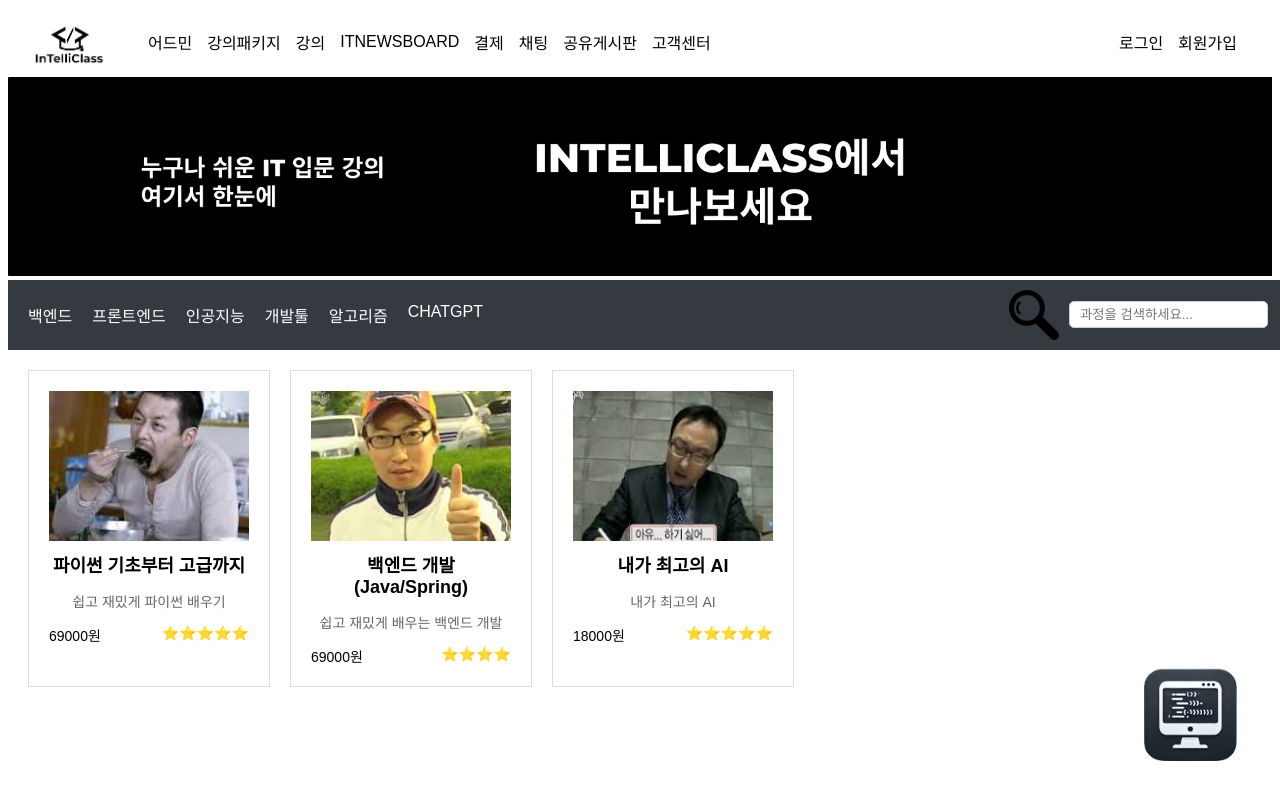
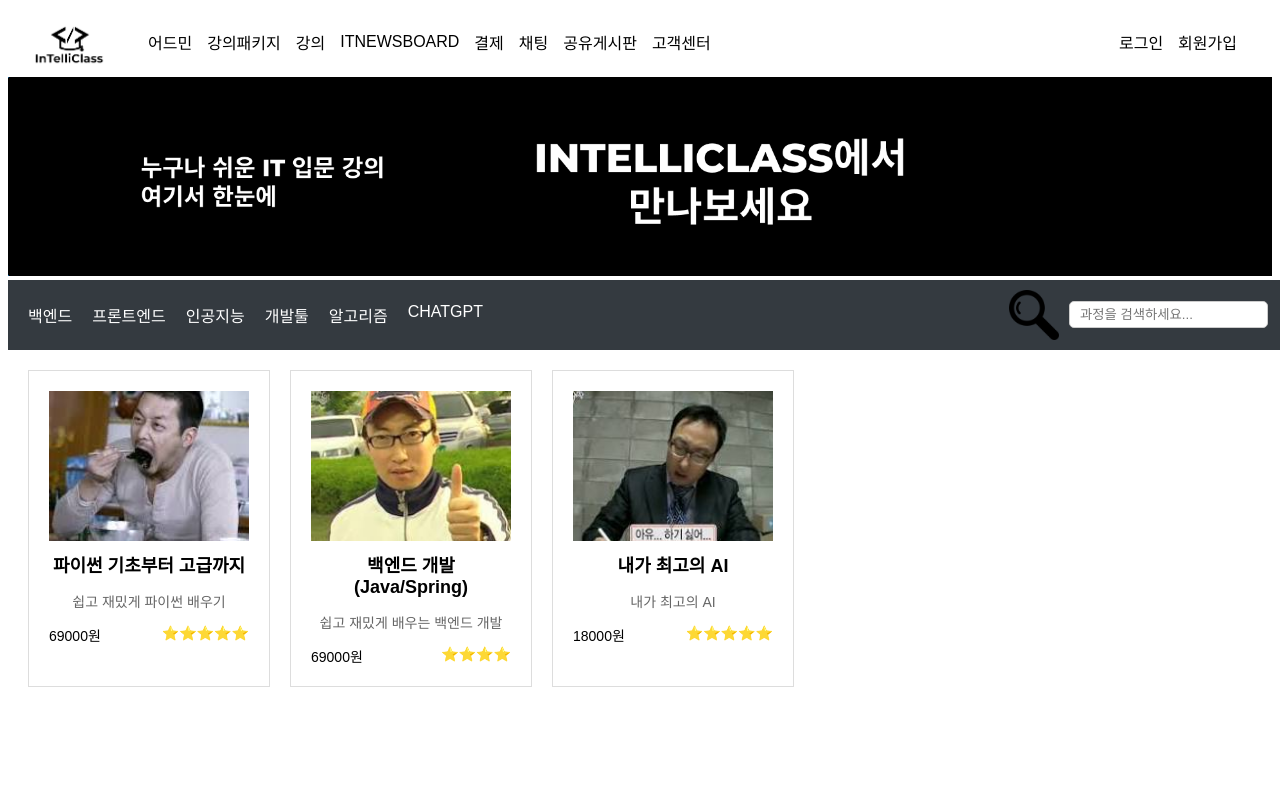
Before and after one commit to qkskck326326/intelligent_react, a Next.js app: page / in a window 1280 px wide. Built offline with nearby package versions, Linux system fonts and the light colour scheme; a web font is replaced by a local one.

Commit message:
_app.jsx > index.jsx 수정

```diff
--- a/src/pages/index.jsx
+++ b/src/pages/index.jsx
@@ -19,17 +19,17 @@
                 <img src='/images/banner.png' alt="Banner" style={{width: '100%', height:'auto'}}/>
                 <NavBar/>
                 <CourseList/>
-                <div
-                    className={styles.fixedButton}
-                    onClick={handleOpenTestAI}
-                    style={{ cursor: 'pointer' }}
-                >
-                    <img
-                        src="/images/SCC.png"
-                        alt="Simple Code Compiler"
-                        style={{ width: '100px', height: '100px' }}
-                    />
-                </div>
+                {/*<div*/}
+                {/*    className={styles.fixedButton}*/}
+                {/*    onClick={handleOpenTestAI}*/}
+                {/*    style={{ cursor: 'pointer' }}*/}
+                {/*>*/}
+                {/*    <img*/}
+                {/*        src="/images/SCC.png"*/}
+                {/*        alt="Simple Code Compiler test"*/}
+                {/*        style={{ width: '100px', height: '100px' }}*/}
+                {/*    />*/}
+                {/*</div>*/}
             </main>
         </div>
     );
```
